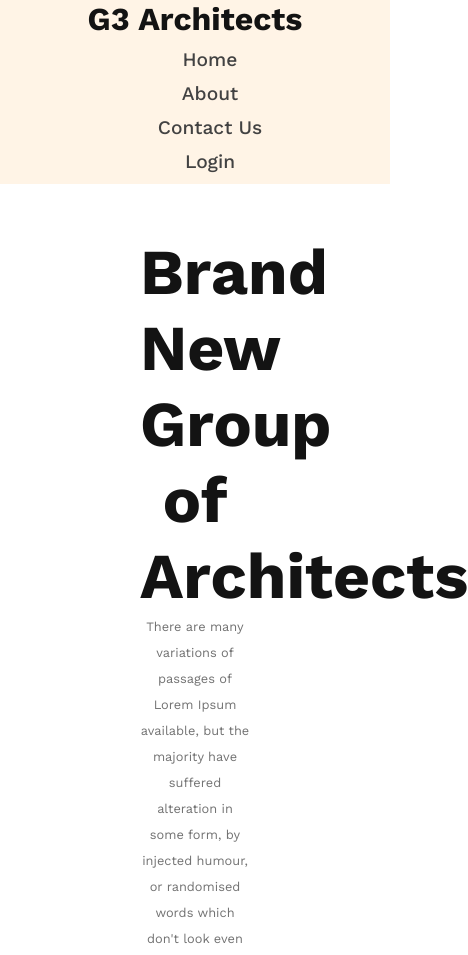
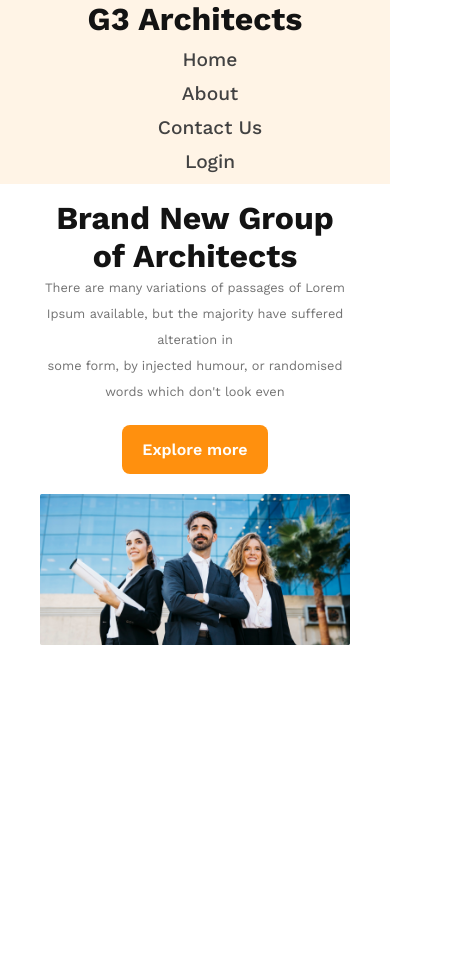
Before and after one commit to ForhadAhmed367423/g3-responsive, a plain HTML site: page index.html in a window 390 px wide. Shown: the top 955 px of the page, 468 px wide, since content can reach past the window. After the commit the page ends 844 px from the top, so only its background shows below. Drawn offline with nearby package versions, Linux system fonts and the light colour scheme.

Commit message:
banner section responsive complete

```diff
--- a/responsive.css
+++ b/responsive.css
@@ -15,4 +15,12 @@
     .nav-logo h2{
         font-size: 2rem;
     }
+    .banner-container {
+        padding: 15px 40px;
+        margin: 0 auto;
+    }
+    .banner-title {
+        font-size: 2rem;
+        font-weight: 700;
+    }
 }
```
